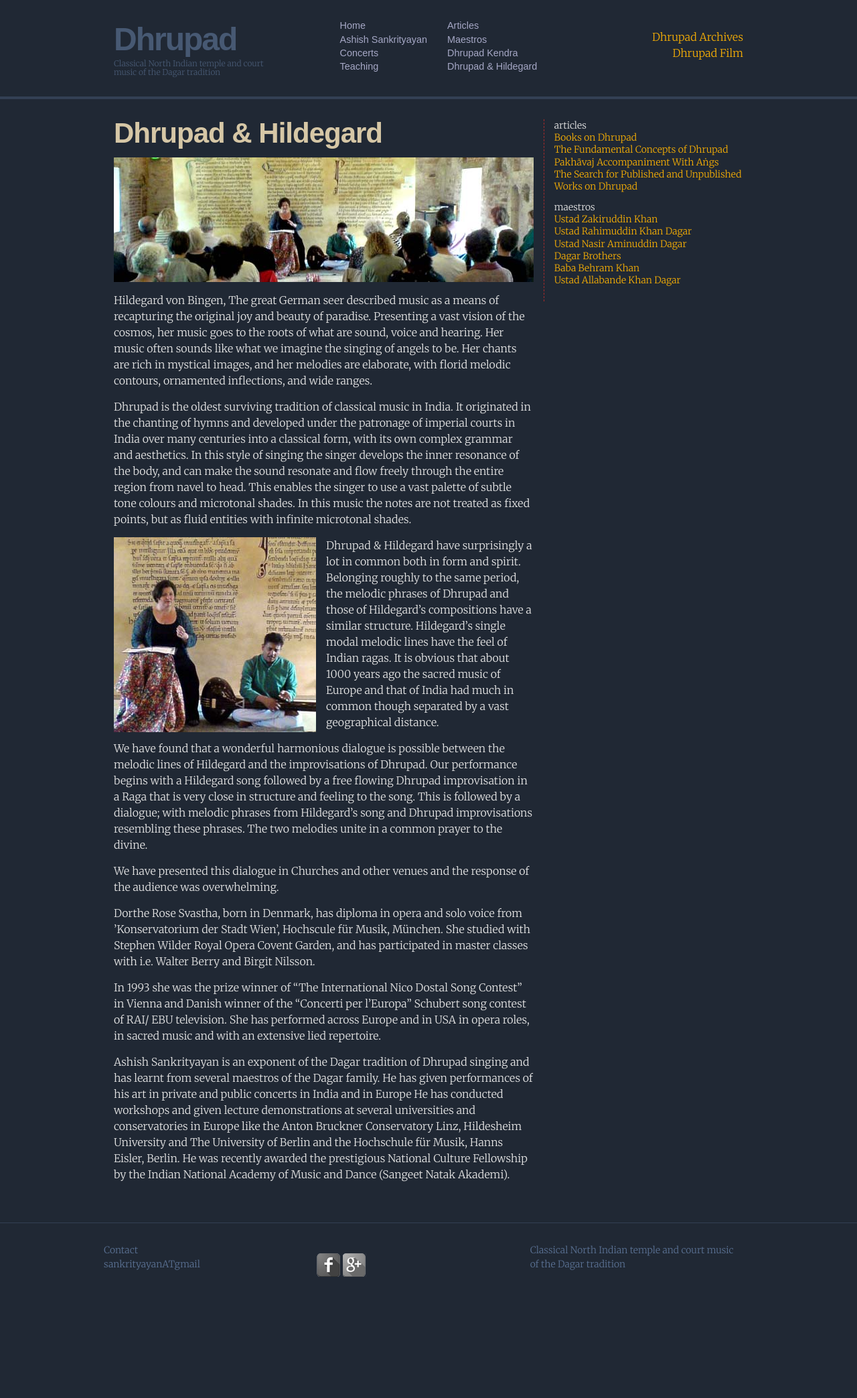
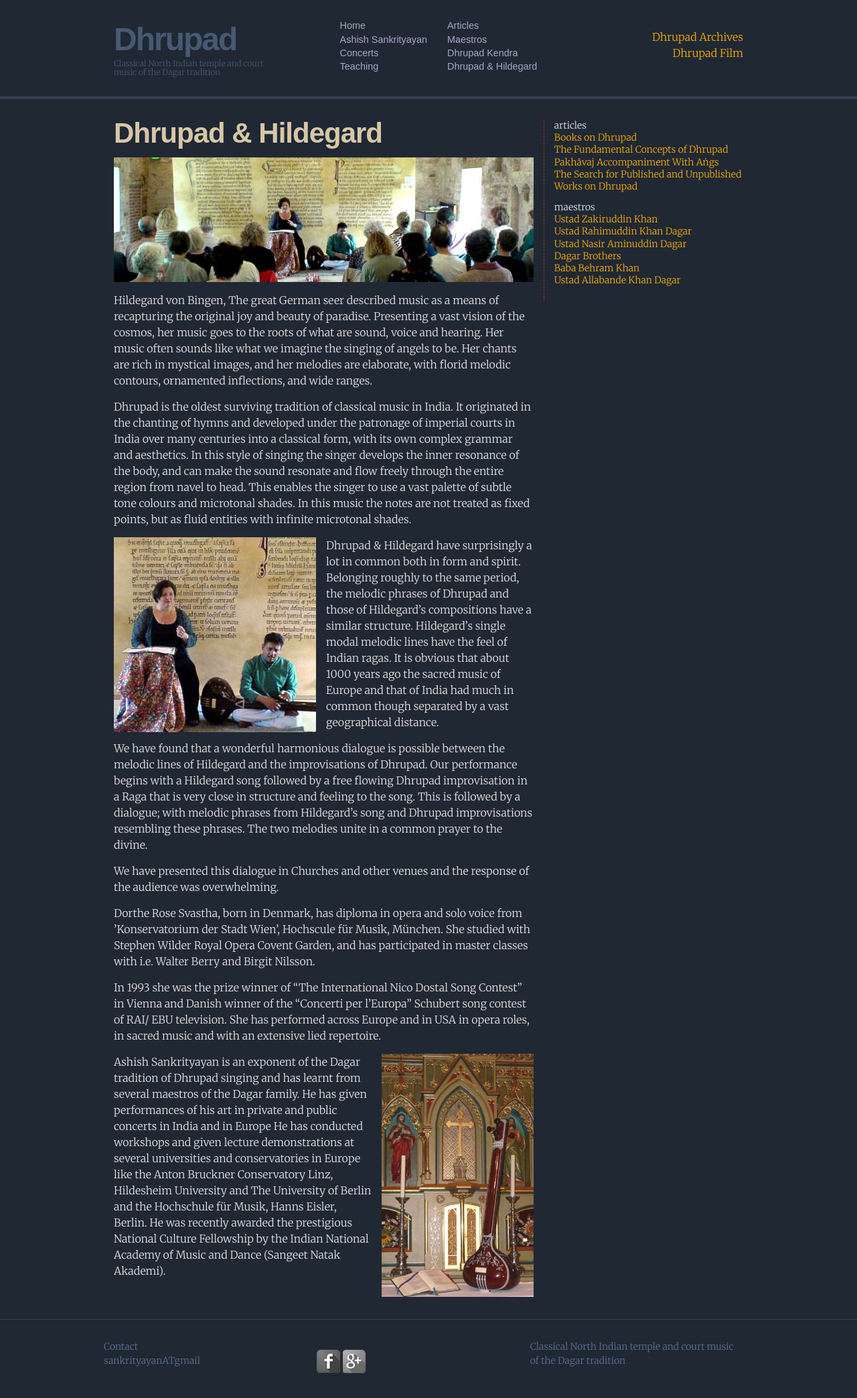
Before and after one commit to sama66/q3, a Jekyll site: the page built from dhrupad-hildegard.md, in a window 1280 px wide. Shown: the whole page at 67% size. Built offline with Jekyll 4.4.1, drawn with Linux system fonts in a browser that asks for light colours; some web fonts are replaced; before the commit the page ends 1943 px from its top, so only the background shows below that.

Commit message:
hildegard last photo

```diff
--- a/_sass/_layout.scss
+++ b/_sass/_layout.scss
@@ -69,6 +69,10 @@ img.image-left {
   float: left;
   margin-right: $spacing-unit/2;
 }
+img.image-right {
+  float: right;
+  margin-left: $spacing-unit/2;
+}
 .post-title {
     font-size: 42px;
     letter-spacing: -1px;
--- a/dhrupad-hildegard.md
+++ b/dhrupad-hildegard.md
@@ -22,4 +22,4 @@ Dorthe Rose Svastha, born in Denmark, has diploma in opera and solo voice from
 
 In 1993 she was the prize winner of “The International Nico Dostal Song Contest” in Vienna and Danish winner of the “Concerti per l’Europa” Schubert song contest of RAI/ EBU television. She has performed across Europe and in USA in opera roles, in sacred music and with an extensive lied repertoire.
 
-Ashish Sankrityayan is an exponent of the Dagar tradition of Dhrupad singing and has learnt from several maestros of the Dagar family. He has given performances of his art in private and public concerts in India and in Europe He has conducted workshops and given lecture demonstrations at several universities and conservatories in Europe like the Anton Bruckner Conservatory Linz, Hildesheim University and The University of Berlin and the Hochschule für Musik, Hanns Eisler, Berlin. He was recently awarded the prestigious National Culture Fellowship by the Indian National Academy of Music and Dance (Sangeet Natak Akademi).
+![Esrum]({{ site.baseurl }}/asset/img/medium/tanpurabibleweb.jpg){:.image-right} Ashish Sankrityayan is an exponent of the Dagar tradition of Dhrupad singing and has learnt from several maestros of the Dagar family. He has given performances of his art in private and public concerts in India and in Europe He has conducted workshops and given lecture demonstrations at several universities and conservatories in Europe like the Anton Bruckner Conservatory Linz, Hildesheim University and The University of Berlin and the Hochschule für Musik, Hanns Eisler, Berlin. He was recently awarded the prestigious National Culture Fellowship by the Indian National Academy of Music and Dance (Sangeet Natak Akademi).
```
Also changed, not shown: asset/img/medium/tanpurabibleweb.jpg (added).
